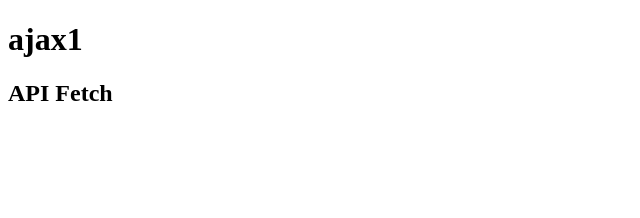
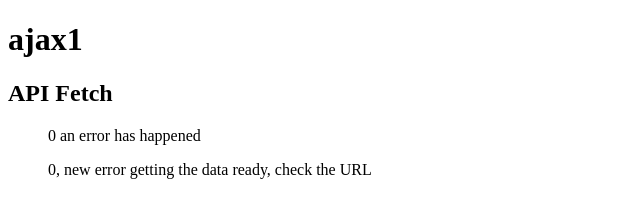
Before and after one commit to Mirror-Scribbles/JS-practice, a plain HTML site: page jsAsin/ajaxAPI_Fetch/ajax.html in a window 1280 px wide. Shown: the whole page, without its empty margins (0-640 px from the left). Drawn offline with Linux system fonts and the light colour scheme; no server answers.

Commit message:
New update.

```diff
--- a/jsAsin/ajaxAPI_Fetch/ajax.html
+++ b/jsAsin/ajaxAPI_Fetch/ajax.html
@@ -11,6 +11,7 @@
 
 
     <ol id="xhr"></ol>
+    <ol id="xmr3"></ol>
 
     <!-- https://makeitrealcamp.gitbook.io/guias-de-make-it-real/jquery/realizando-peticiones-con-ajax -->
 
--- a/jsAsin/ajaxAPI_Fetch/ajax.js
+++ b/jsAsin/ajaxAPI_Fetch/ajax.js
@@ -139,26 +139,27 @@
 // other
 
 (() =>{
-   const xhr2 = new XMLHttpRequest();
-   const $xhr = document.getElementById('xmr'),
+  const xhr2 = new XMLHttpRequest();
+  const $xhr = document.getElementById('xhr'),
 $fragment = document.createDocumentFragment();
 xhr2.addEventListener('readystatechange', (e) =>{
   if(  xhr2.readyState !== 4) return;
-
   if(xhr2.status >= 200 && xhr2.status < 300){
-    console.log('success')
+    console.log('success');
     // $xhr.innerHTML = xhr2.responseText;
     // console.log(xhr2.responseText);
-    let json = JSON.parse(xhr2.responseText)
-    console.log(json)
+    const json = JSON.parse(xhr2.responseText);
+  console.log(json);
     json.forEach((el) => {
-    const $li = document.createElement('li')
+    const $li = document.createElement('li');
     $li.innerHTML = `${el.name} --${el.phone} --${el.email}`;
-    $fragment.appendChild($li);
+  $fragment.appendChild($li);
     });
-    $xhr.appendChild($fragment)
+    $xhr.appendChild($fragment);
   }else{
     console.log('error')
+    let message = xhr2.statusText || 'an error has happened';
+    $xhr.innerHTML = `${xhr2.status} ${message}`;
   }
 })
 
@@ -169,6 +170,32 @@ xhr2.send();
 
 
 
+(() =>{
+  const xhr3 = new XMLHttpRequest();
+  const $xhrOl = document.getElementById('xmr3'), $fragment1 = document.createDocumentFragment();
+xhr3.addEventListener('readystatechange', (e) =>{
+  if(xhr3.readyState !== 4) return;
+  if(xhr3.status >= 200 && xhr3.status < 300){
+
+    const json = JSON.parse(xhr3.responseText)
+    json.forEach(item => {
+      const $li3 = document.createElement('li');
+      $li3.innerHTML = `${item.name}, - ${item.email}`
+      $fragment1.appendChild($li3)
+        });
+        $xhrOl.appendChild($fragment1);
+  }else{
+    let messageError = xhr3.statusText || ` new error getting the data ready, check the URL`
+    $xhrOl.innerHTML = `${xhr3.status}, ${messageError}`
+  }
+})
+
+
+
+  xhr3.open('GET', 'https://jsonplaceholder.typicode.com/user')
+  xhr3.send();
+})();
+
 // fetch
 
 
```
